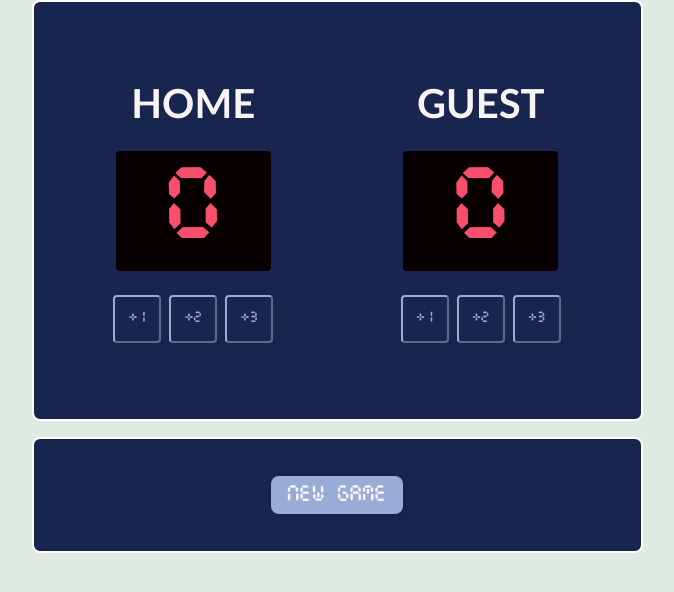
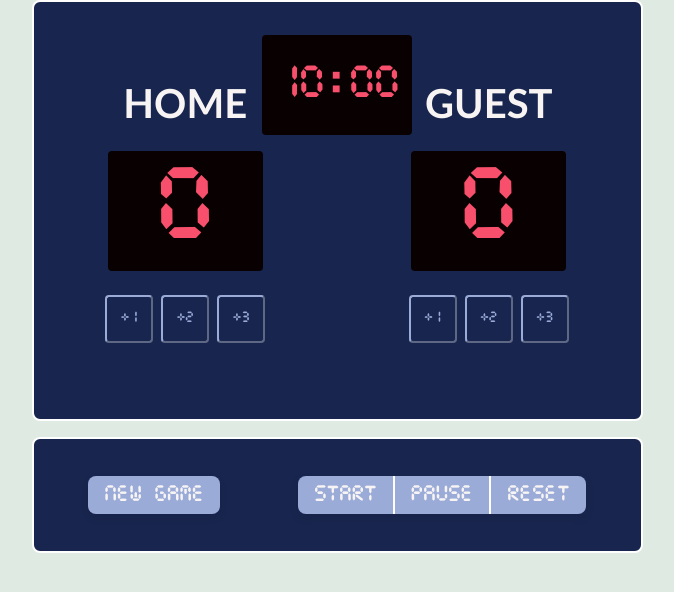
Before and after one commit to bySharkster/scrimba_learn_js_solo_project, a plain HTML site: page index.html in a window 1280 px wide. Both pictures are taken after a click on the button "New Game". Shown: the whole page, without its empty margins (303-977 px from the left). Drawn offline with Linux system fonts and the light colour scheme.

Commit message:
feat: added game timer with start, pause, and reset controls

```diff
--- a/index.css
+++ b/index.css
@@ -15,7 +15,10 @@ body {
 }
 
 .container {
+    position: relative;
     display: flex;
+    flex-direction: row;
+    gap: var(--space-xl);
     justify-content: space-around;
     align-items: center;
     border: 2px solid #fffeff;
@@ -52,6 +55,22 @@ h3 {
     width: 155px;
     height: 120px;
 }
+.container .timer {
+    position: absolute;
+    top: 20%;
+    left: 50%;
+    transform: translate(-50%, -50%);
+    display: flex;
+    justify-content: center;
+    align-items: center;
+    font-family: 'CursedTimerUlil', monospace;
+    font-size: var(--text-3xl);
+    color: #f8506c;
+    background-color: #080001;
+    border-radius: var(--radius-sm);
+    width: 150px;
+    height: 100px;
+}
 
 .buttons {
     display: flex;
@@ -76,7 +95,7 @@ h3 {
     box-shadow: var(--shadow-sm);
 }
 
-.new-game {
+.controls-section {
     display: flex;
     justify-content: space-around;
     align-items: center;
@@ -90,7 +109,7 @@ h3 {
     padding: var(--space-md);
 }
 
-.new-game > button {
+.controls-section > button {
     padding: var(--space-sm) var(--space-md);
     border-radius: var(--radius-md);
     border: none;
@@ -103,11 +122,44 @@ h3 {
     background-color: #9aabd8;
 }
 
-.new-game > button:hover {
+.controls-section > button:hover {
     background-color: #b4c2e7;
     color: #e4e4e4;
     box-shadow: var(--shadow-lg);
     transform: translateY(2px);
+}
+
+/* combo buttons */
+.timer-control {
+    display: flex;
+    flex-direction: row;
+    gap: 0;
+    justify-content: center;
+    box-shadow: var(--shadow-md);
+}
+
+.timer-control button {
+    padding: var(--space-sm) var(--space-md);
+    border-radius: 0;
+    border: none;
+    transition: var(--transition-normal);
+    cursor: pointer;
+    font-family: 'CursedTimerUlil', monospace;
+    font-size: var(--text-lg);
+    color: #f7f4f3;
+    background-color: #9aabd8;
+    border-right: 2px solid #fffeff;
+}
+
+.timer-control button:first-child {
+    border-top-left-radius: var(--radius-md);
+    border-bottom-left-radius: var(--radius-md);
+}
+
+.timer-control button:last-child {
+    border-top-right-radius: var(--radius-md);
+    border-bottom-right-radius: var(--radius-md);
+    border-right: none;
 }
 
 .scoreboard .score.winning {
--- a/index.html
+++ b/index.html
@@ -1,10 +1,14 @@
 <html>
     <head>
-        <link rel="stylesheet" href="index.css">
+        <link rel="stylesheet" href="index.css" />
     </head>
     <body>
         <!-- scoreboard -->
         <div class="container">
+            <!-- timer -->
+            <div class="timer">
+                <p id="timer">00:00</p>
+            </div>
             <!-- home scoreboard -->
             <div class="scoreboard">
                 <h3>HOME</h3>
@@ -27,10 +31,16 @@
                 </div>
             </div>
         </div>
-        <!-- new game section -->
-         <div  class="new-game">
-            <button onclick="newGame()">New Game</button>
-         </div>
+        <!-- controls section -->
+        <div class="controls-section">
+            <button onclick="newGame(), resetRound()">New Game</button>
+            <div class="timer-control">
+                <button onclick="startRound()">Start</button>
+                <button onclick="pauseRound()">Pause</button>
+                <button onclick="resetRound()">Reset</button>
+            </div>
+        </div>
         <script src="index.js"></script>
+        <script src="scripts/timer.js"></script>
     </body>
 </html>
--- a/index.js
+++ b/index.js
@@ -1,9 +1,11 @@
+// Score
 let homeScore = 0;
 let guestScore = 0;
 
 let homeScoreParagraph = document.getElementById('home-score');
 let guestScoreParagraph = document.getElementById('guest-score');
 
+// add points
 function addPoints(scoreTeam, points) {
     if (scoreTeam === 'homeScore') {
         homeScore += points;
@@ -45,5 +47,3 @@ function winningTeam() {
         guestScoreParagraph.classList.add('winning');
     }
 }
-// add a few more counters
-// period, fouls, timer
--- /dev/null
+++ b/scripts/timer.js
@@ -0,0 +1,47 @@
+// startGame
+// This will handle the start and pause of the timer and period
+// Everytime is clicked, it will start the new period, and the timer will reset to the first value.
+// If time hasn't finished and the button is clicked, it will pause the timer.
+
+const INITIAL_TIME = 60 * 10;
+let timerId;
+let timeLeft = INITIAL_TIME;
+let isRunning = false;
+let timerParagraph = document.getElementById('timer');
+
+function startRound() {
+    if (!isRunning) {
+        isRunning = true;
+        timerId = setInterval(updateTimer, 1000);
+    }
+}
+
+function pauseRound() {
+    if (isRunning) {
+        isRunning = false;
+        clearInterval(timerId);
+    }
+}
+
+function resetRound() {
+    clearInterval(timerId);
+    timeLeft = INITIAL_TIME;
+    isRunning = false;
+    timerParagraph.textContent = formatTime(timeLeft);
+}
+
+function updateTimer() {
+    if (isRunning) {
+        timeLeft--;
+        timerParagraph.textContent = formatTime(timeLeft);
+    }
+    if (timeLeft === 0) {
+        resetRound();
+    }
+}
+
+function formatTime(time) {
+    const minute = Math.floor(time / 60);
+    const second = time % 60;
+    return `${minute.toString().padStart(2, '0')}:${second.toString().padStart(2, '0')}`;
+}
```
